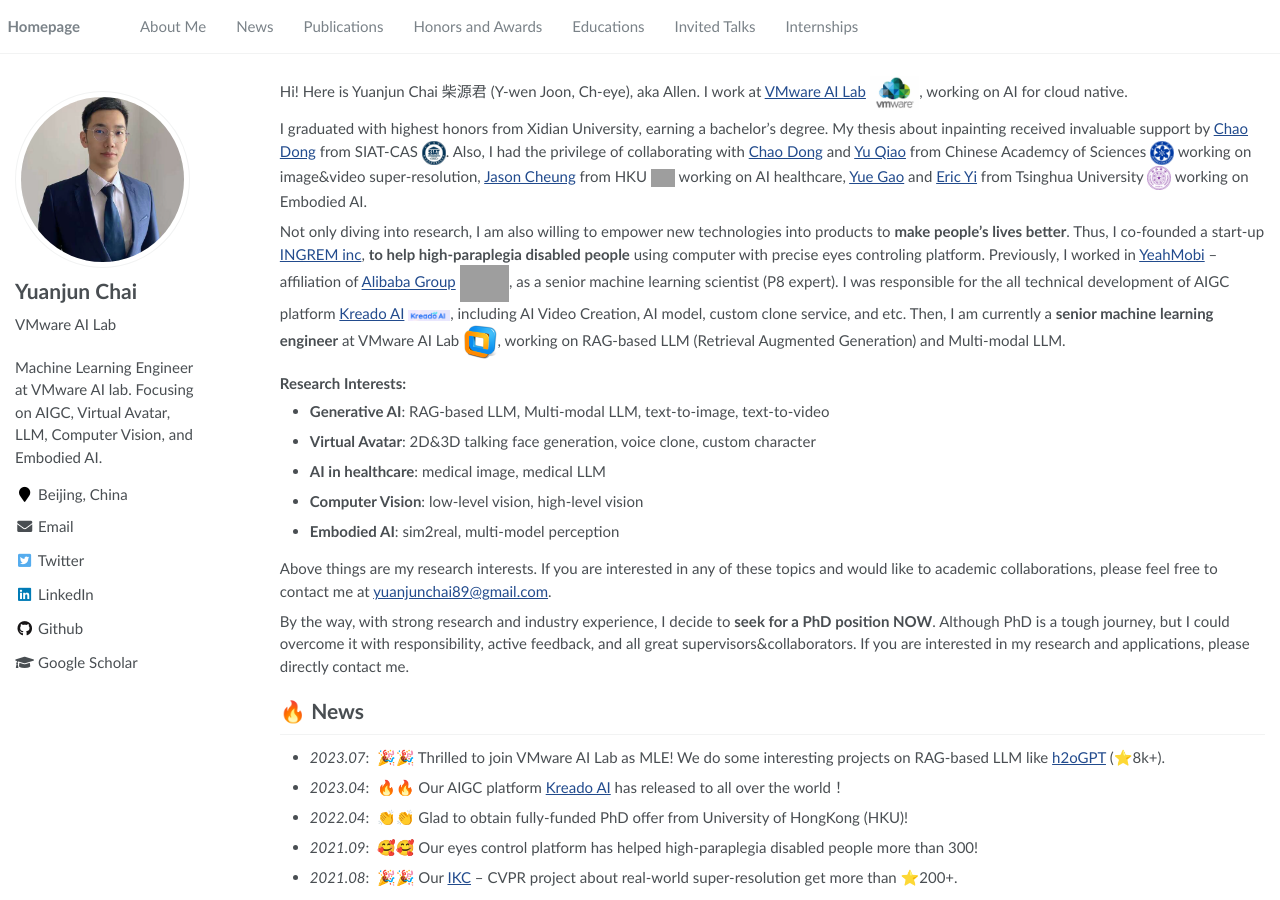
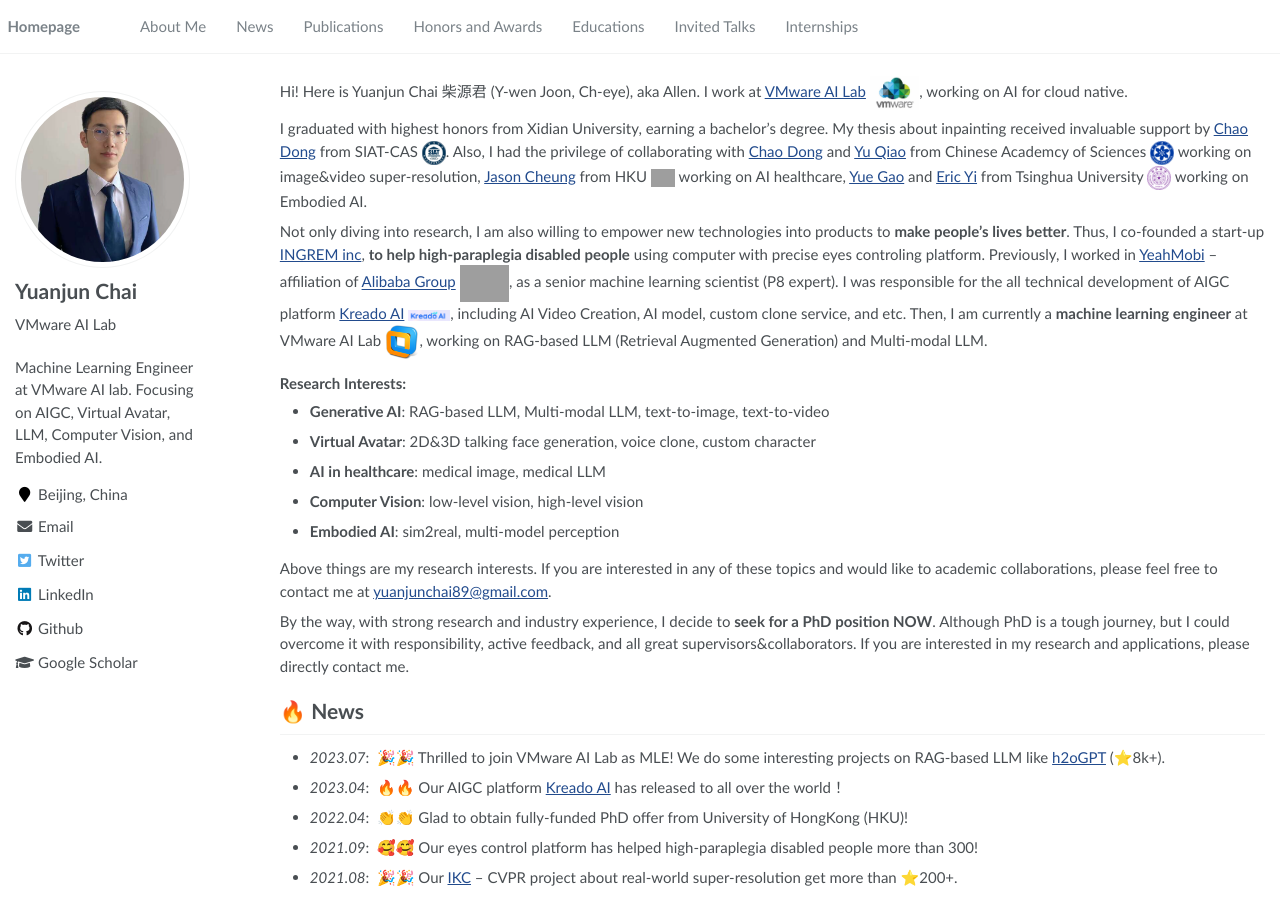
Before and after one commit to yuanjunchai/yuanjunchai.github.io, a Jekyll site: the page built from _pages/about.md, in a window 1280 px wide and 900 px high. Built offline with Jekyll 4.4.1, drawn with Linux system fonts in a browser that asks for light colours; grey boxes are pictures that could not be loaded.

```diff
--- a/_pages/about.md
+++ b/_pages/about.md
@@ -23,7 +23,7 @@
 I graduated with highest honors from Xidian University, earning a bachelor's degree. My thesis about inpainting received invaluable support by [Chao Dong](https://scholar.google.com/citations?user=OSDCB0UAAAAJ&hl=en&oi=ao) from SIAT-CAS <img src='./images/siat.jpeg' style='width: 1.6em;'>. Also, I had the privilege of collaborating with [Chao Dong](https://scholar.google.com/citations?user=OSDCB0UAAAAJ&hl=en&oi=ao) and [Yu Qiao](https://scholar.google.com/citations?hl=en&user=gFtI-8QAAAAJ) from Chinese Academcy of Sciences <img src='./images/cas.jpeg' style='width: 1.6em;'> working on image&video super-resolution, [Jason Cheung](https://www.ortho.hku.hk/biography/cheung-pui-yin-jason/) from HKU <img src='./images/hku.png' style='width: 1.6em;'> working on AI healthcare, [Yue Gao](https://www.gaoyue.org/) and [Eric Yi](https://scholar.google.com/citations?user=UyZL660AAAAJ&hl=en) from Tsinghua University <img src='./images/tsinghua.png' style='width: 1.6em;'> working on Embodied AI.
 
 
-Not only diving into research, I am also willing to empower new technologies into products to **make people's lives better**. Thus, I co-founded a start-up [INGREM inc](https://gazerecorder.com/gazepointer/), **to help high-paraplegia disabled people** using computer with precise eyes controling platform. Previously, I worked in [YeahMobi](https://en.yeahmobi.com/) -- affiliation of [Alibaba Group](https://www.alibabagroup.com/en-US) <img src='./images/Alibaba-Logo.png' style='width: 3.3em;'>, as a senior machine learning scientist (P8 expert). I was responsible for the all technical development of AIGC platform [Kreado AI](https://kreadoai.com/) <img src='./images/kreado_logo.png' style='width: 2.8em;'>, including AI Video Creation, AI model, custom clone service, and etc. Then, I am currently a **senior machine learning engineer** at VMware AI Lab <img src='./images/vmware.png' style='width: 2.3em;'>, working on RAG-based LLM (Retrieval Augmented Generation) and Multi-modal LLM.
+Not only diving into research, I am also willing to empower new technologies into products to **make people's lives better**. Thus, I co-founded a start-up [INGREM inc](https://gazerecorder.com/gazepointer/), **to help high-paraplegia disabled people** using computer with precise eyes controling platform. Previously, I worked in [YeahMobi](https://en.yeahmobi.com/) -- affiliation of [Alibaba Group](https://www.alibabagroup.com/en-US) <img src='./images/Alibaba-Logo.png' style='width: 3.3em;'>, as a senior machine learning scientist (P8 expert). I was responsible for the all technical development of AIGC platform [Kreado AI](https://kreadoai.com/) <img src='./images/kreado_logo.png' style='width: 2.8em;'>, including AI Video Creation, AI model, custom clone service, and etc. Then, I am currently a **machine learning engineer** at VMware AI Lab <img src='./images/vmware.png' style='width: 2.3em;'>, working on RAG-based LLM (Retrieval Augmented Generation) and Multi-modal LLM.
 
 ### Research Interests:
 
```
